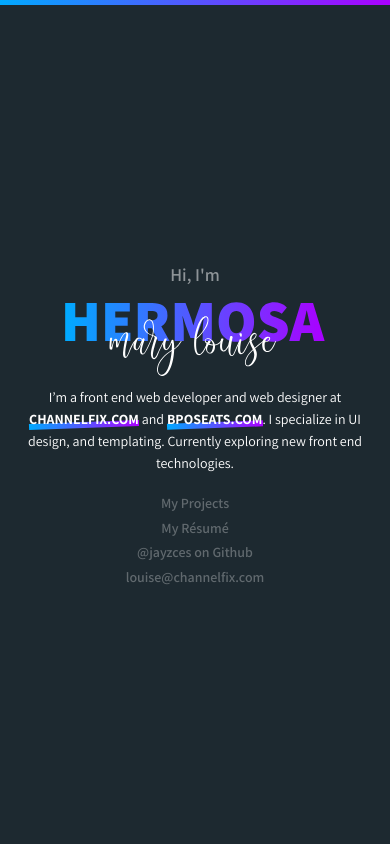
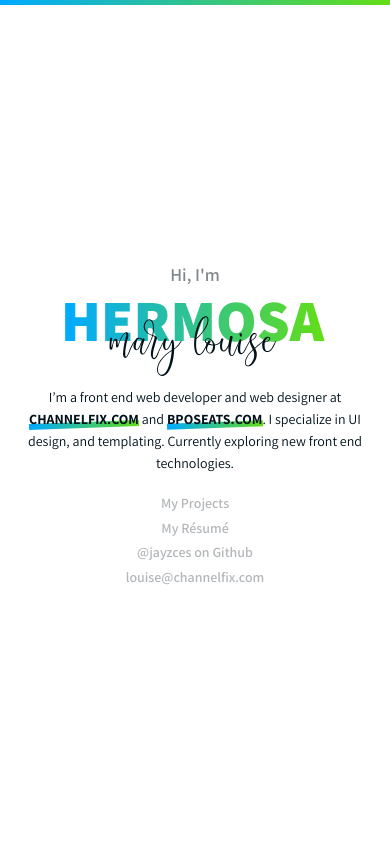
Before and after one commit to jayzces/website, a Vue app: page / in a window 390 px wide. Shown: the top 844 px of the page. Built offline with nearby package versions, Linux system fonts and the light colour scheme; no server answers.

Commit message:
Add media query prefers-color-scheme for light/dark mode switching

```diff
--- a/public/styles.css
+++ b/public/styles.css
@@ -58,6 +58,18 @@
     --preview-color: var(--black);
 }
 
+@media (prefers-color-scheme: dark) {
+    [data-theme="detect"] {
+        --bg-color: var(--navy);
+        --main-accent: var(--blue);
+        --sub-accent: hsl(280, 100%, 50%);
+        --text-color: var(--white);
+        --subtext-color: var(--white-50);
+        --disabled-color: var(--white-30);
+        --preview-color: var(--black);
+    }
+}
+
 [data-theme="blanc"] {
     --bg-color: hsl(0, 0%, 100%);
     --main-accent: var(--blue);
@@ -66,6 +78,18 @@
     --subtext-color: var(--black-50);
     --disabled-color: var(--black-30);
     --preview-color: hsl(200, 100%, 95%);
+}
+
+@media (prefers-color-scheme: light) {
+    [data-theme="detect"] {
+        --bg-color: hsl(0, 0%, 100%);
+        --main-accent: var(--blue);
+        --sub-accent: hsl(97, 81%, 48%);
+        --text-color: var(--black);
+        --subtext-color: var(--black-50);
+        --disabled-color: var(--black-30);
+        --preview-color: hsl(200, 100%, 95%);
+    }
 }
 /******************************************************************************/
 
--- a/src/index.html
+++ b/src/index.html
@@ -23,7 +23,7 @@
         <title>LouiseHermosa.com</title>
     </head>
 
-    <body data-theme="noire">
+    <body data-theme="detect">
         <div id="app"></div>
     </body>
 </html>
```
